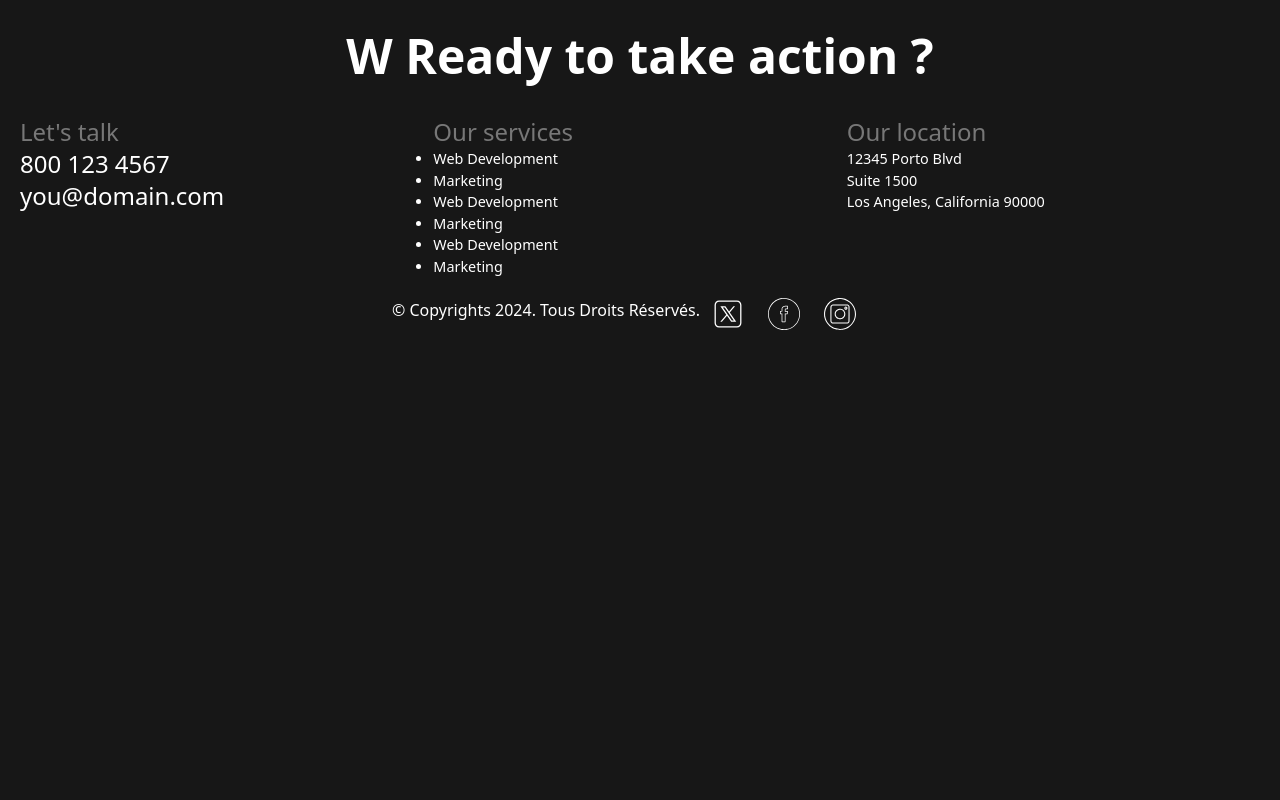
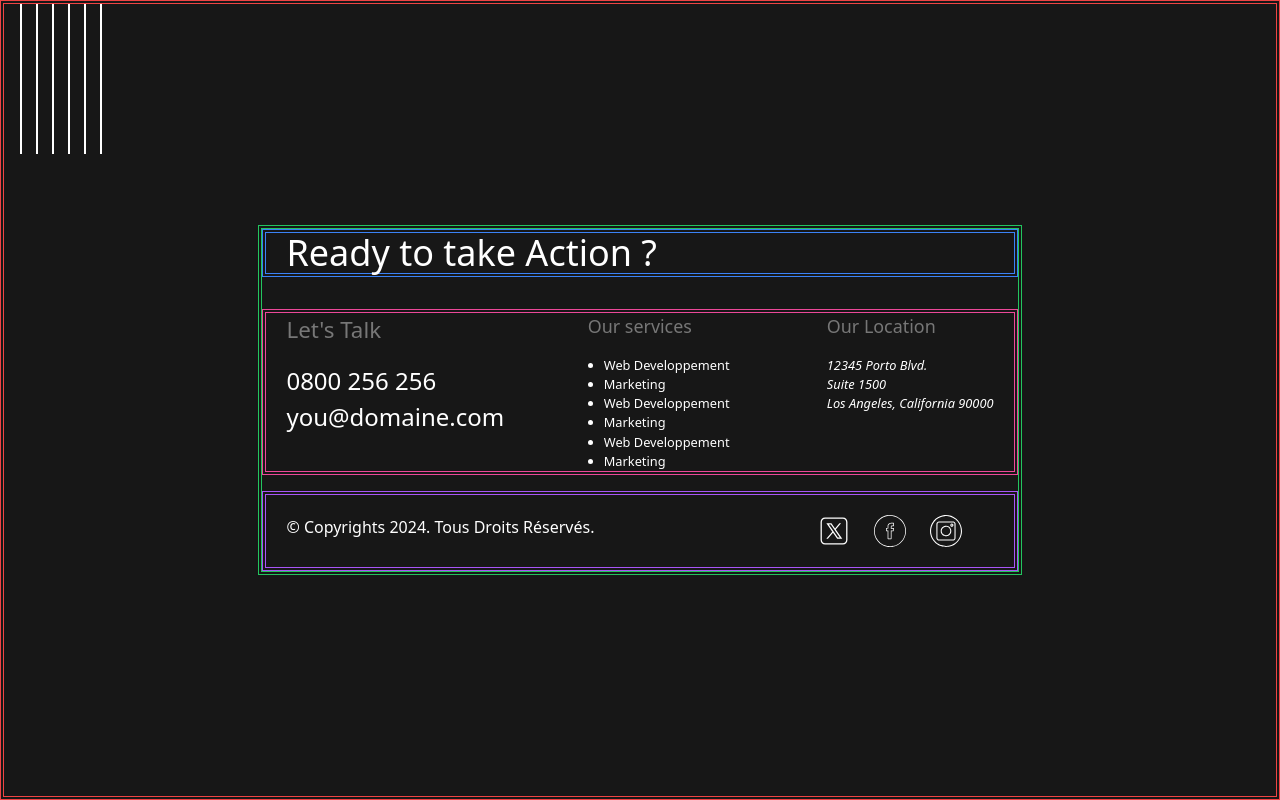
Before and after one commit to Titou360/Painter, a Next.js app: page / in a window 1280 px wide. Built offline with nearby package versions, Linux system fonts and the light colour scheme.

Commit message:
building footer

```diff
--- a/src/components/About.jsx
+++ b/src/components/About.jsx
@@ -4,7 +4,7 @@ import { useTranslation } from 'react-i18next';
 import about from '../../public/assets/img/about.jpg';
 import logoAbout from '../../public/assets/img/logo_about.png';
 import logoAboutMoutain from '../../public/assets/img/logo_about_mountain.png';
-import Title from './Title';
+import Title from './title';
 
 export default function About() {
   const { t } = useTranslation('about');
--- a/src/components/extraFooter.jsx
+++ b/src/components/extraFooter.jsx
@@ -8,7 +8,7 @@ const ExtraFooter = () => {
   return (
     <div className="flex flex-row justify-between my-5 ml-5 mr-10">
       <div>
-        <p className="text-white dark:text-painterDark">
+        <p className='text-white dark:text-painterDark'>
           © {t('extraFooter:copyrights')} {currentYear}. {t('extraFooter:rights')}
         </p>
       </div>
--- a/src/components/footer.jsx
+++ b/src/components/footer.jsx
@@ -1,41 +1,101 @@
+import Link from 'next/link';
+
+import { useEffect, useRef } from 'react';
+import gsap from 'gsap';
+import ScrollTrigger from 'gsap/dist/ScrollTrigger';
+
 import ExtraFooter from './extraFooter';
 
 const Footer = () => {
+  const footerRef = useRef();
+
+  useEffect(() => {
+    gsap.registerPlugin(ScrollTrigger);
+
+    const spans = footerRef.current.querySelectorAll('.custom-el-4');
+
+    spans.forEach((span, index) => {
+      gsap.to(span, {
+        y: `-${index * 20}px`, // Déplacement vertical négatif en fonction de l'index
+        scrollTrigger: {
+          trigger: footerRef.current,
+          start: 'right 5%',
+          end: 'right 50%',
+          scrub: 2,
+          immediateRender: true
+        },
+        duration: 4,
+        ease: 'none'
+      }, 0);
+    });
+  }, []);
+
   return (
     <>
-      <div className="flex flex-col text-white p-5 justify-between items-center">
-        <h2 className="text-[3em] mb-[0.5em] font-Cormorant font-bold">W Ready to take action ?</h2>
-
-        <div className="w-full flex">
-          <div className="flex flex-col w-1/3">
-            <h3 className="text-painterGreyLight font-normal text-2xl opacity-[0.6]font-Poppins">Let&apos;s talk</h3>
-            <ul className="">
-              <li className="text-2xl">800 123 4567</li>
-              <li className="text-2xl">you@domain.com</li>
-            </ul>
+      <div class="relative w-full h-screen flex items-center justify-center border-4 border-red-500 border-double">
+        <div className="absolute top-0 left-4 text-white" ref={footerRef}>
+          <span className="custom-el-4 transform translate-x-58.96"></span>
+          <span className="custom-el-4"></span>
+          <span className="custom-el-4"></span>
+          <span className="custom-el-4"></span>
+          <span className="custom-el-4"></span>
+          <span className="custom-el-4"></span>
+        </div>
+        <div className="absolute bottom-0 right-10 text-white">
+          <span></span>
+          <span></span>
+          <span></span>
+          <span></span>
+          <span></span>
+          <span></span>
+        </div>
+        <div className="w-3/5 mx-auto border-4 border-green-500 border-double font-Poppins">
+          <div className="w-full mr-10 border-4 border-blue-500 border-double mb-8">
+            <h2 className="text-4xl ml-5 mr-10 text-white">Ready to take Action ?</h2>
           </div>
-          <div className="flex flex-col w-1/3">
-            <h3 className="text-painterGreyLight font-normal text-2xl font-Poppins">Our services</h3>
-            <ul className="list-disc">
-              <li className="text-[0.9em]">Web Development</li>
-              <li className="text-[0.9em] ">Marketing</li>
-              <li className="text-[0.9em]">Web Development</li>
-              <li className="text-[0.9em]">Marketing</li>
-              <li className="text-[0.9em]">Web Development</li>
-              <li className="text-[0.9em]">Marketing</li>
-            </ul>
+          <div className="w-full flex flex-row justify-between items-start mb-4 mr-10 border-4 border-pink-500 border-double">
+            <div className="w-1/3 ml-5 flex-shrink-0 text-left items-center text-white">
+              <h3 className="text-[1.4em] text-painterGreyLight mb-4 font-medium">Let&apos;s Talk</h3>
+              <ul>
+                <li className="text-[1.5em]">0800 256 256</li>
+                <li className="text-[1.5em]">you@domaine.com</li>
+              </ul>
+            </div>
+            <div className="w-1/4 flex-shrink-0 text-left text-white text-[0.8em]">
+              <h3 className="text-[1.4em] text-painterGreyLight mb-4 font-medium">Our services</h3>
+              <ul className="list-disc ml-4">
+                <li>
+                  <Link href="#">Web Developpement</Link>
+                </li>
+                <li>
+                  <Link href="#">Marketing</Link>
+                </li>
+                <li>
+                  <Link href="#">Web Developpement</Link>
+                </li>
+                <li>
+                  <Link href="#">Marketing</Link>
+                </li>
+                <li>
+                  <Link href="#">Web Developpement</Link>
+                </li>
+                <li>
+                  <Link href="#">Marketing</Link>
+                </li>
+              </ul>
+            </div>
+            <div className="w-1/4 flex-shrink-0 text-left text-white text-[0.8em]">
+              <h3 className="text-[1.4em] text-painterGreyLight mb-4 font-medium">Our Location</h3>
+              <address>
+                12345 Porto Blvd. <br />
+                Suite 1500 <br />
+                Los Angeles, California 90000
+              </address>
+            </div>
           </div>
-          <div className="flex flex-col w-1/3">
-            <h3 className="text-painterGreyLight font-normal text-2xl font-Poppins">Our location</h3>
-            <ul>
-              <li className="text-[0.9em]">12345 Porto Blvd</li>
-              <li className="text-[0.9em]">Suite 1500</li>
-              <li className="text-[0.9em]">Los Angeles, California 90000</li>
-            </ul>
+          <div className="w-full border-4 border-purple-500 border-double">
+            <ExtraFooter />
           </div>
-        </div>
-        <div>
-          <ExtraFooter />
         </div>
       </div>
     </>
--- a/src/pages/globals.css
+++ b/src/pages/globals.css
@@ -10,3 +10,14 @@
   font-family: 'Cormorant';
   src: url('/assets/fonts/Cormorant-VariableFont_wght.ttf');
 }
+
+
+/* Footer */
+.custom-el-4 {
+    width: 2px;
+    background: white;
+    height: 150px;
+    display: block;
+    margin-right: 14px;
+    float: left;
+}
--- a/src/pages/index.js
+++ b/src/pages/index.js
@@ -16,10 +16,9 @@ import Header from '../components/header';
 //composants
 import About from '../components/about';
 import ExtraFooter from '../components/extraFooter';
+import Footer from '../components/footer';
 import Hero from '../components/hero';
-import Footer from '../components/footer';
 import ScrollInfo from '../components/scrollInfo';
-
 
 export default function Home() {
   const { t } = useTranslation('header');
@@ -78,7 +77,7 @@ export default function Home() {
         <section id="#" className="panel bg-green-500">
           <h2>SIX</h2>
         </section>
-        <section id="contact" className="panel bg-painterDark">
+        <section id="contact" className="panel bg-painterDark dark:bg-painterGreyLight">
           <Footer />
         </section>
       </div>
```
